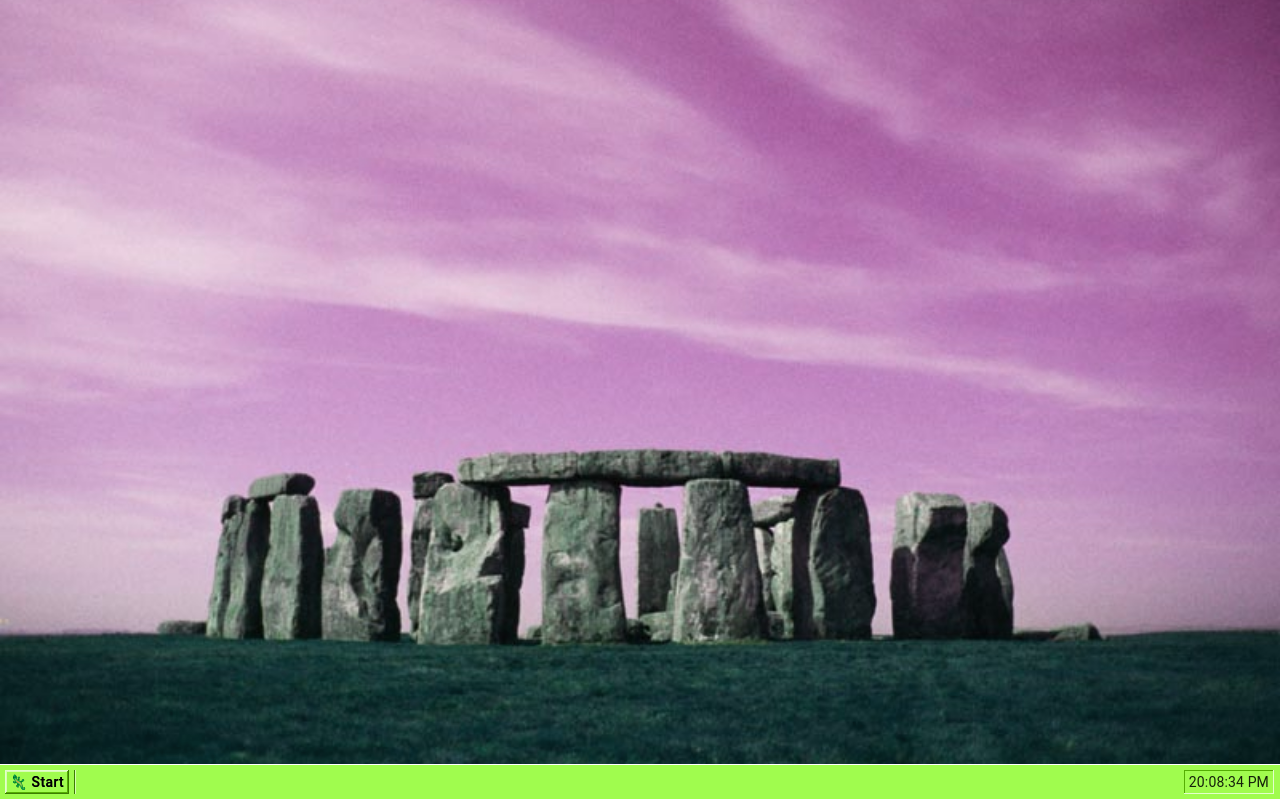
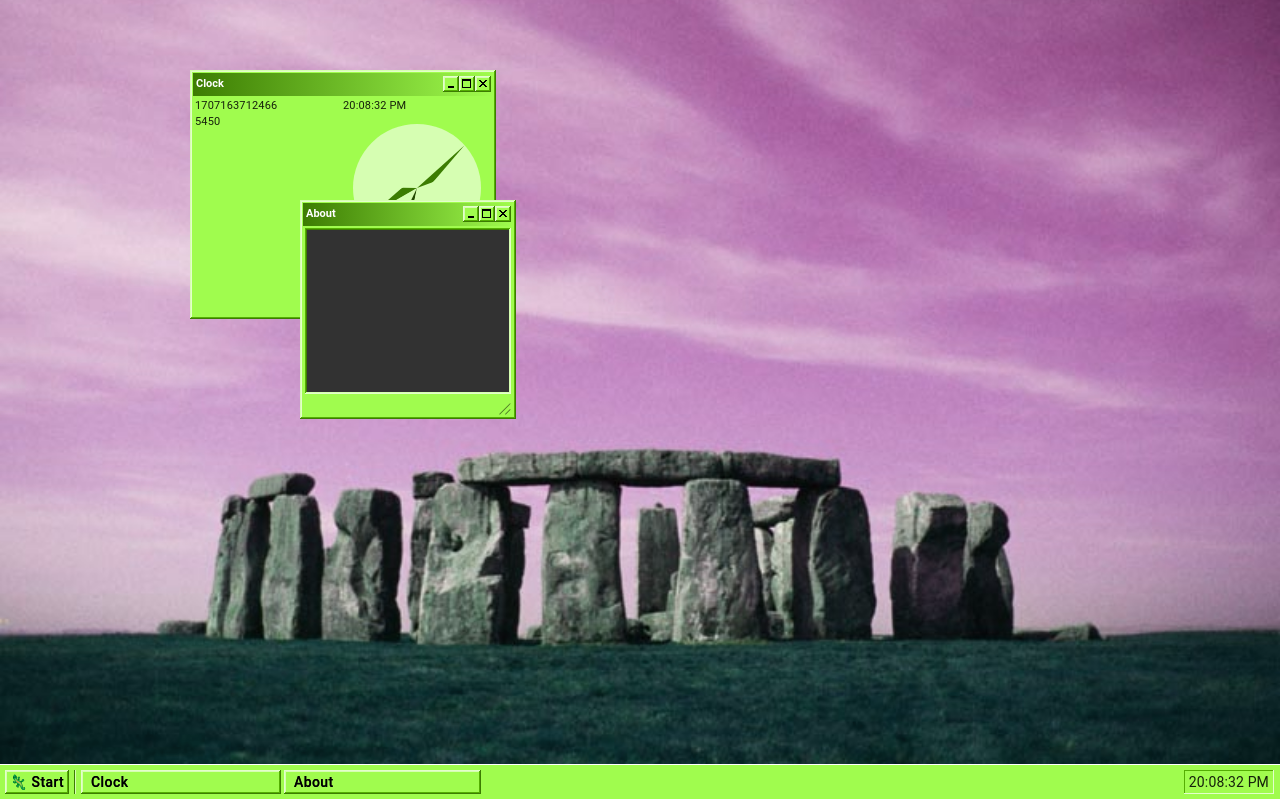
Before and after one commit to EagleLizard/ezd-web, a React (Vite) app: page / in a window 1280 px wide. Built offline with nearby package versions, Linux system fonts and the light colour scheme.

Commit message:
implement analog clock

```diff
--- a/src/components/ezd-markdown/ezd-markdown.scss
+++ b/src/components/ezd-markdown/ezd-markdown.scss
@@ -2,6 +2,7 @@
 @import '../../shared.scss';
 
 .ezd-markdown {
+  @include inset-border;
   padding: 10px;
   background-color: $md-content-background-color;
   color: $md-contend-text-color;
--- a/src/components/ezd-window/ezd-window.scss
+++ b/src/components/ezd-window/ezd-window.scss
@@ -16,7 +16,6 @@
         flex-direction: column;
         min-height: 16px;
         min-width: 16px;
-        // background-color: $win-surface-color;
         .ezd-button-inner {
           flex: 1 1;
           display: flex;
@@ -36,9 +35,9 @@
   }
   .ezd-window-content {
     padding: 2px;
-    @include inset-border;
+    // @include inset-border;
     // background-color: var(--button-highlight);
-    background-color: #fff;
+    // background-color: #fff;
     overflow: auto;
     min-width: 100px;
     min-height: 75px;
--- a/src/ezd-web/ezd-clock/ezd-clock.scss
+++ b/src/ezd-web/ezd-clock/ezd-clock.scss
@@ -1,20 +1,91 @@
+
+@import '../../shared.scss';
+
+$hours-hand-bg-color: $start-menu-secondary-color;
+$minutes-hand-bg-color: $start-menu-secondary-color;
+$seconds-hand-bg-color: darken($start-menu-secondary-color, 10%);
+
+$clock-face-bg-color: lighten($win-surface-color-light, 5%);
 
 .ezd-clock {
   height: 100%;
   width: 100%;
   display: flex;
-  flex-direction: column;
+  .clock-details {
+    flex: 1 1;
+  }
+  .time-section {
+    flex: 1 1;
+    // display: flex;
+    // flex-direction: column;
+    // width: 100%;
+    // height: 100%;
+    .clock-container {
+      // @include inset-border;
+      // flex: 1 1;
+      // width: 100%;
+      // height: 100%;
+      padding: 10px;
+
+    }
+  }
   .clock-parts-container {
+    transform: rotate(180deg);
+    aspect-ratio: 1/1;
+    max-width: 100%;
+    max-height: 100%;
     position: relative;
-    width: 100%;
-    height: 100%;
-    .seconds-hand {
+    .clock-part {
+      // aspect-ratio: 1/1;
       position: absolute;
-      width: 5px;
-      height: 50%;
-      left: 50%;
-      top: 50%;
-      transform-origin: 0% 0%;
+      // bottom: 0;
+      // top: 0;
+      height: 100%;
+      width: 100%;
+      .seconds-hand,
+      .minutes-hand,
+      .hours-hand {
+        position: absolute;
+        left: 50%;
+        top: 50%;
+        height: 50%;
+        // transform-origin: top center;
+        transform-origin: left top;
+
+        .clock-hand-inner {
+          background-color: white;
+          background-color: $start-menu-secondary-color;
+          width: 100%;
+          height: 100%;
+          clip-path: polygon(50% 0, 50% 100%, 0 25%);
+          transform: translateX(-50%);
+        }
+      }
+      .seconds-hand {
+        width: 6%;
+        .clock-hand-inner {
+          background-color: $seconds-hand-bg-color;
+        }
+      }
+      .minutes-hand {
+        width: 10%;
+        .clock-hand-inner {
+          background-color: $minutes-hand-bg-color;
+        }
+
+      }
+      .hours-hand {
+        height: 40%;
+        width: 12%;
+        .clock-hand-inner {
+          background-color: $hours-hand-bg-color;
+        }
+      }
+      .clock-face {
+        height: 100%;
+        background-color: $clock-face-bg-color;
+        border-radius: 100%;
+      }
     }
   }
 }
--- a/src/ezd-web/ezd-clock/ezd-clock.tsx
+++ b/src/ezd-web/ezd-clock/ezd-clock.tsx
@@ -1,6 +1,7 @@
 
 import { useEffect, useRef, useState } from 'react';
 import './ezd-clock.scss';
+import { getTimeString } from '../../lib/date-time-util';
 
 type EzdClockProps = {
 
@@ -14,7 +15,18 @@ export function EzdClock(props: EzdClockProps) {
 
   const doUpdate = useRef<boolean>();
 
-  const secsMod = nowDate.getSeconds() / 60;
+  // const secsMod = (nowDate.getSeconds() + (nowDate.getMilliseconds() / 1000)) / 60;
+  const secsMod = (nowDate.getSeconds()) / 60;
+  // const minsMod = (nowDate.getMinutes() + (secsMod )) / 60;
+  const minsMod = (nowDate.getMinutes()) / 60;
+  const hours = nowDate.getHours();
+  const twelveHours = (hours > 12)
+    ? hours - 12
+    : hours
+  ;
+  const hoursMod = (twelveHours) / 12;
+
+  const timeStr = getTimeString(nowDate);
 
   useEffect(() => {
     let timer: NodeJS.Timeout;
@@ -27,7 +39,7 @@ export function EzdClock(props: EzdClockProps) {
           return;
         }
         updateClock();
-      }, 500);
+      }, 50);
     }
     updateClock();
     return () => {
@@ -43,21 +55,52 @@ export function EzdClock(props: EzdClockProps) {
 
   return (
     <div className="ezd-clock">
+      <div className="clock-details">
         <div>
           {nowDate.valueOf()}
         </div>
         <div>
           {elapsedMs}
         </div>
+      </div>
+      <div className="time-section">
+        <div>
+          {timeStr}
+        </div>
+        <div className="clock-container">
           <div className="clock-parts-container">
+            <div className="clock-part">
+              <div className="clock-face"/>
+            </div>
+            <div className="clock-part">
+              <div
+                className="minutes-hand"
+                style={{
+                  transform: 'rotate(' + minsMod * 360 + 'deg)',
+                }}
+              >
+                <div className="clock-hand-inner"/>
+              </div>
+              <div
+                className="hours-hand"
+                style={{
+                  transform: 'rotate(' + hoursMod * 360 + 'deg)',
+                }}
+              >
+                <div className="clock-hand-inner"/>
+              </div>
               <div
                 className="seconds-hand"
                 style={{
-            // width: 50,
-            // height: 50,
-            backgroundColor: 'pink',
-            transform: 'rotate(' + secsMod * 360 + 'deg)'
-        }}/>
+                  transform: 'rotate(' + secsMod * 360 + 'deg)',
+                }}
+              >
+                <div className="clock-hand-inner"/>
+              </div>
+            </div>
+          </div>
+        </div>
+
       </div>
     </div>
   );
--- /dev/null
+++ b/src/lib/date-time-util.ts
@@ -0,0 +1,60 @@
+
+const monthNames = [
+  'Jan.',
+  'Feb.',
+  'Mar.',
+  'Apr.',
+  'May',
+  'Jun.',
+  'Jul.',
+  'Aug.',
+  'Sep.',
+  'Oct.',
+  'Nov.',
+  'Dec.'
+];
+
+export function getTimeString(date: Date): string {
+  let nextTimeStr: string;
+    let dateStr: string;
+
+    let month: number;
+    let monthStr: string;
+    let day: number;
+    let dayStr: string;
+    let year: number;
+    let yearStr: string;
+
+    let hours: number;
+    let hoursStr: string;
+    let mins: number;
+    let minsStr: string;
+    let secs: number;
+    let secsStr: string;
+
+    let ampm: string;
+
+    year = date.getFullYear();
+    yearStr = `${year}`;
+    month = date.getMonth();
+    monthStr = monthNames[month];
+    day = date.getDate();
+    dayStr = `${day + 1}`;
+
+    hours = date.getHours();
+    hoursStr = `${hours}`;
+    mins = date.getMinutes();
+    minsStr = `${(mins < 10) ? '0' : ''}${mins}`;
+    secs = date.getSeconds();
+    secsStr = `${(secs < 10) ? '0' : ''}${secs}`;
+
+    ampm = hours < 12
+      ? 'AM'
+      : 'PM'
+    dateStr = `${monthStr} ${dayStr}, ${yearStr}`
+    nextTimeStr = [
+      // dateStr,
+      `${hoursStr}:${minsStr}:${secsStr} ${ampm}`,
+    ].join(' - ');
+    return nextTimeStr;
+}
--- a/src/lib/win-context.tsx
+++ b/src/lib/win-context.tsx
@@ -3,6 +3,8 @@ import { START_MENU_ITEMS, StartMenuItem } from '../top-nav/start-menu/start-men
 import { EventRegistry } from './event-registry';
 import { WindowItem, WindowItemParams } from '../models/window-item';
 import { MdWindowItem, MdWindowParams } from '../models/windows/md-window';
+import { INITIAL_WINDOW_ITEMS } from './window-manager';
+import { ClockWindowItem } from '../models/windows/clock-window';
 
 type StartMenuSelectEventHandler = (data: WindowItem) => void;
 
@@ -17,6 +19,7 @@ export type WinCtx = {
   isWindowActive: (windowId: string) => boolean;
 
   launchMdWin: (winParams: MdWindowParams) => void;
+  launchClockWin: () => void;
 
   openWindowState: [
     WindowItem[],
@@ -34,6 +37,20 @@ const WinContext = React.createContext<WinCtx | undefined>(undefined);
 export function WinContextProvider(props: WinContextProviderProps) {
   let [openWindows, setOpenWindows] = useState<WindowItem[]>([
     // ...INITIAL_WINDOW_ITEMS,
+    ClockWindowItem.init({
+      width: 300,
+      height: 200,
+      // layer: getTopLayer() + 1,
+    }),
+    MdWindowItem.init({
+      title: 'About',
+      key: 'about',
+      mdUrl: '/ezd-web/ezd-about/ezd-about',
+      width: 210,
+      height: 170,
+      x: 300,
+      y: 200,
+    }),
   ]);
 
   const startMenuEventRegistry = new EventRegistry<WindowItem, void>(false);
@@ -49,6 +66,7 @@ export function WinContextProvider(props: WinContextProviderProps) {
     isWindowActive,
 
     launchMdWin,
+    launchClockWin,
 
     openWindowState: [
       openWindows,
@@ -64,6 +82,28 @@ export function WinContextProvider(props: WinContextProviderProps) {
       {props.children}
     </WinContext.Provider>
   );
+
+
+  function launchClockWin() {
+    let nextClockWin: ClockWindowItem;
+    let openWindow: WindowItem | undefined;
+    openWindow = getOpenWindow('clock');
+    if(openWindow !== undefined) {
+      setWinMinimized(openWindow.id, false);
+      toTopLayer(openWindow.id);
+      return;
+    }
+    nextClockWin = ClockWindowItem.init({
+      // width: 300,
+      // height: 200,
+      layer: getTopLayer() + 1,
+    });
+
+    setOpenWindows([
+      ...openWindows,
+      nextClockWin,
+    ]);
+  }
 
 
   function launchMdWin(mdWinParams: MdWindowParams) {
--- /dev/null
+++ b/src/models/windows/clock-window.ts
@@ -0,0 +1,28 @@
+import React from 'react';
+import { EzdClock } from '../../ezd-web/ezd-clock/ezd-clock';
+import { WindowItem, WindowItemParams } from '../window-item';
+
+type ClockWindowItemParams = {
+
+} & Omit<WindowItemParams, 'content' | 'key' | 'title'>;
+
+export class ClockWindowItem extends WindowItem {
+  private constructor(params: WindowItemParams) {
+    super({
+      ...params,
+    });
+  }
+
+  static init(params: ClockWindowItemParams): ClockWindowItem {
+    let winItem: ClockWindowItem;
+    winItem = new ClockWindowItem({
+      title: 'Clock',
+      key: 'clock',
+      content: () => {
+        return React.createElement(EzdClock);
+      },
+      ...params,
+    })
+    return winItem;
+  }
+}
```
Also changed, not shown: src/top-nav/tray-clock/tray-clock.tsx (+9 -67 lines). Lines whose indentation alone changed are shown as unchanged.
